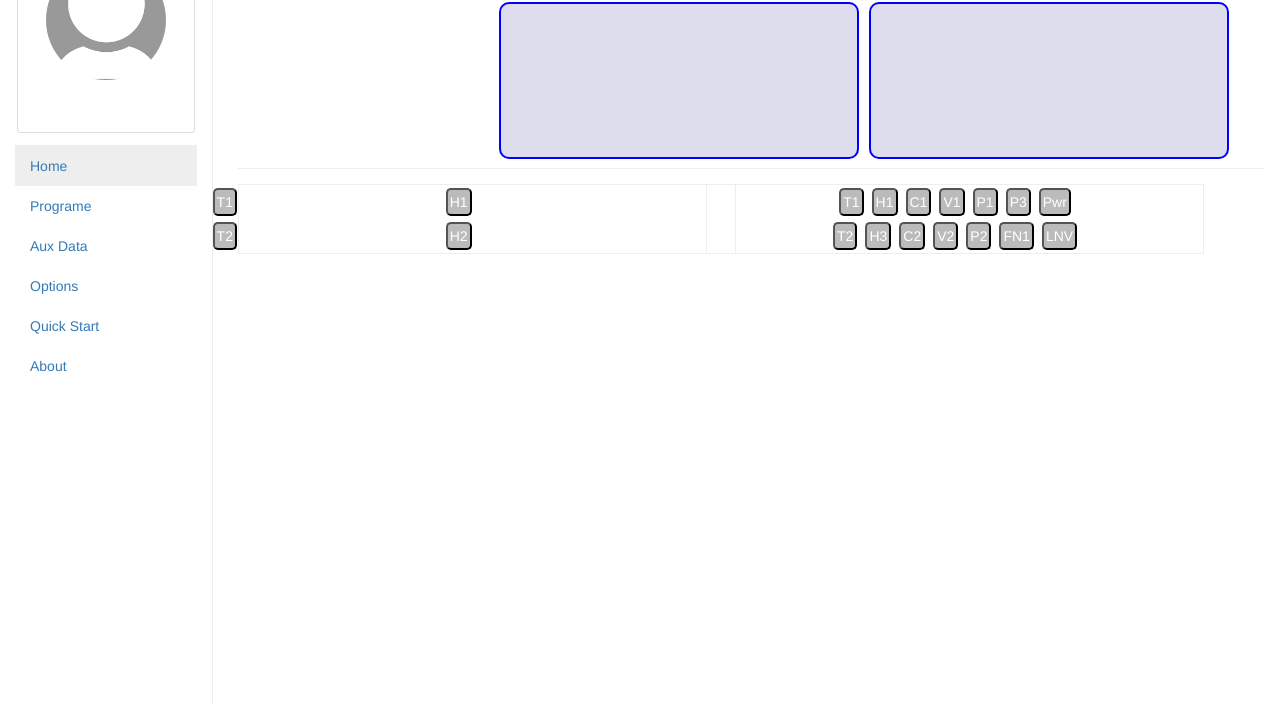
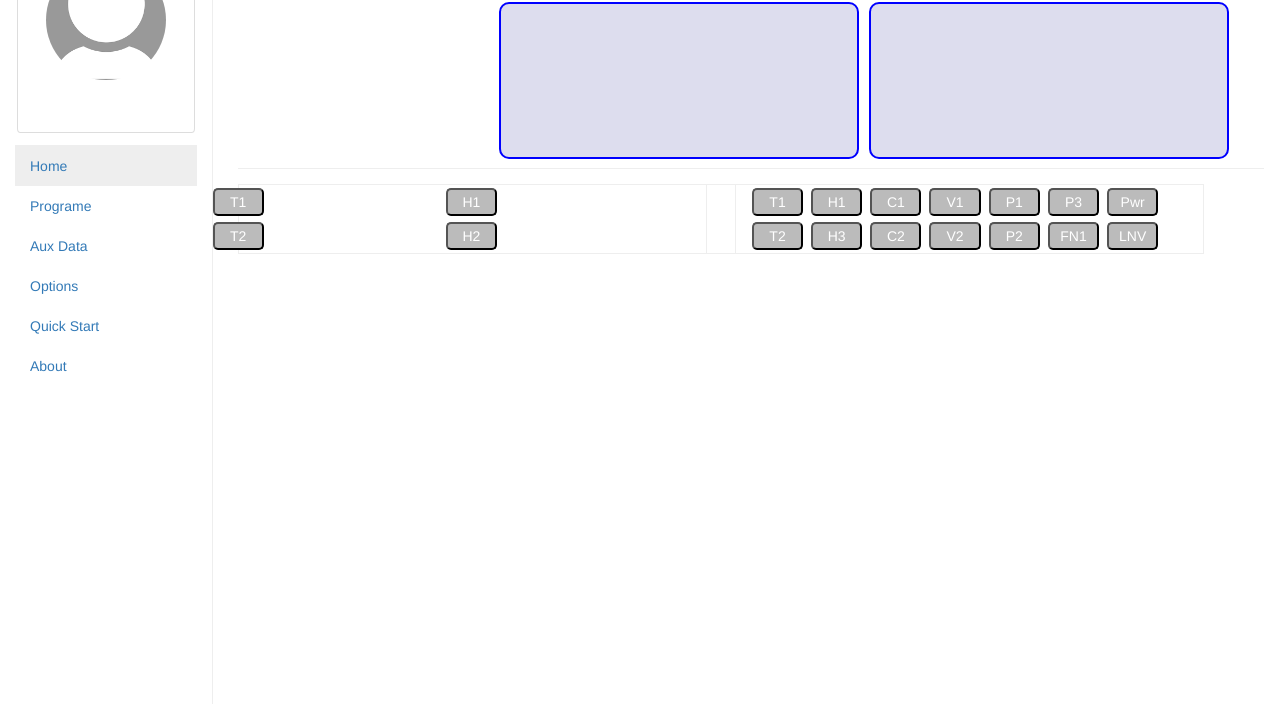
Before and after one commit to DangMin/Climate-chamber, a website built with webpack: page src/server/views/index.html in a window 1280 px wide. Shown: the part 96-800 px from the top of the page. Built offline with nearby package versions, Linux system fonts and the light colour scheme; files whose address does not match are found by name.

```diff
--- a/src/config/variables.js
+++ /dev/null
@@ -1,48 +0,0 @@
-const path = require('path')
-
-const Config = {
-  server: {
-    host: 'localhost',
-    port: 8080
-  },
-  good: {
-    register: require('good'),
-    options: { reporters: { console: [
-      { module: 'good-squeeze', name: 'Squeeze', args: [{ response: '*', log: '*' }] },
-      { module: 'good-console' },
-      'stdout'
-    ]}}
-  },
-  engines: (nj, base) => {
-    return {
-      engines: {
-        html: {
-          compile: (src, options) => {
-            const template = nj.compile(src, options.environment)
-            return context => template.render(context)
-          },
-          prepare: (options, next) => {
-            const env = nj.configure(options.path, { watch: false })
-            env.addGlobal('scriptFor', path => `public/js/${path}`)
-            options.compileOptions.environment = env
-            return next()
-          }
-        }
-      },
-      path: path.resolve(base, 'modules')
-    }
-  },
-  serialport: sp => {
-    return {
-      autoOpen: false,
-      baudRate: 9600,
-      parity: 'none',
-      dataBits: 8,
-      stopBits: 1,
-      parser: sp.parsers.byteDelimiter([0x02, 0x0D])
-    }
-  },
-  defaultPort: '/dev/ttyUSB1',
-}
-
-module.exports = Config
--- a/src/css/components/home.styl
+++ b/src/css/components/home.styl
@@ -43,6 +43,9 @@
 canvas
   margin auto
 
+button
+  min-width 4vw
+
 .tag
   border-radius 5px 5px
   background-color #bbb
```
Also changed, not shown: 4 other files.
